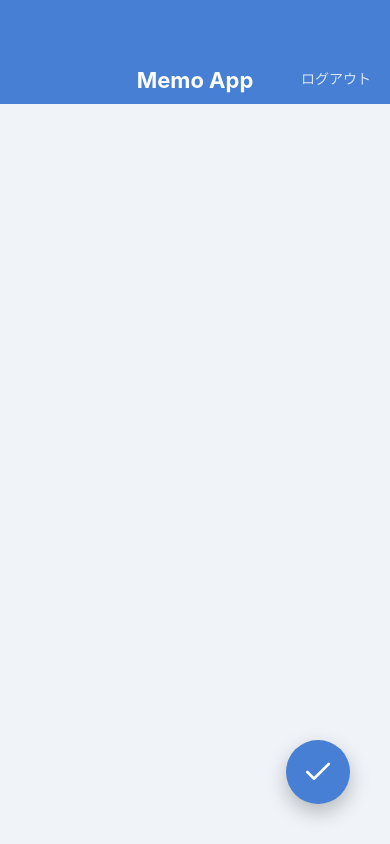
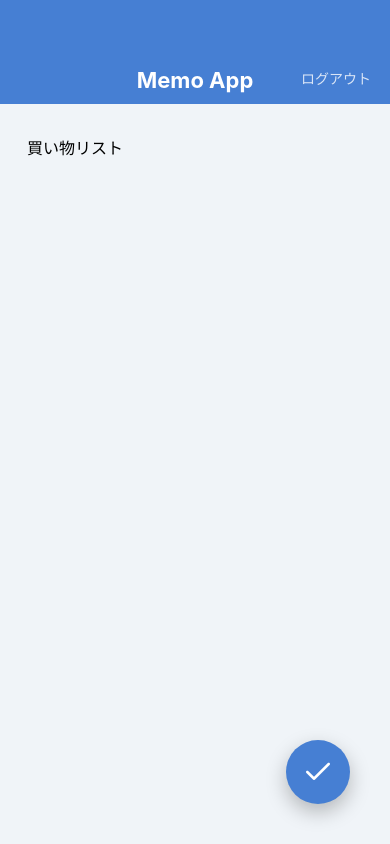
Before and after one commit to tc-hakamata/MemoApp, a React Native app: screen / in a window 390 px wide. Built offline with nearby package versions, Linux system fonts and the light colour scheme.

Commit message:
Replace KeyboardAvoidingView with KeyboardSafeView

```diff
--- a/App.jsx
+++ b/App.jsx
@@ -2,11 +2,11 @@
 
 // import MemoListScreen from './src/screens/MemoListScreen';
 // import MemoDetailScreen from './src/screens/MemoDetailScreen';
-// import MemoEditScreen from './src/screens/MemoEditScreen';
-import MemoCreateScreen from './src/screens/MemoCreateScreen';
+import MemoEditScreen from './src/screens/MemoEditScreen';
+// import MemoCreateScreen from './src/screens/MemoCreateScreen';
 
 export default function App() {
   return (
-    <MemoCreateScreen />
+    <MemoEditScreen />
   );
 }
--- /dev/null
+++ b/src/components/KeyboardSafeView.jsx
@@ -0,0 +1,76 @@
+import React, { useRef, useState, useEffect } from 'react';
+import { Keyboard, Dimensions, Animated } from 'react-native';
+
+/* eslint-disable-next-line */
+export default function KeyboardSafeView({ children, style }) {
+  const initialViewHeight = useRef(null);
+  const animatedViewHeight = useRef(null);
+  const [viewHeight, setViewHeight] = useState(null);
+
+  useEffect(() => {
+    const showSub = Keyboard.addListener('keyboardDidShow', handleShow);
+    const hideSub = Keyboard.addListener('keyboardDidHide', handleHide);
+    return () => {
+      showSub.remove();
+      hideSub.remove();
+    };
+  }, []);
+
+  useEffect(() => {
+    if (
+      [initialViewHeight, animatedViewHeight, viewHeight].some(
+        (val) => val === null,
+      )
+    ) {
+      return;
+    }
+    // height is not supported with useNativeDriver: true
+    // https://github.com/react-native-community/react-native-modal/issues/163
+    if (viewHeight === initialViewHeight.current) {
+      Animated.timing(animatedViewHeight.current, {
+        toValue: initialViewHeight.current,
+        duration: 300,
+        useNativeDriver: false,
+      }).start();
+    } else {
+      Animated.timing(animatedViewHeight.current, {
+        toValue: viewHeight,
+        duration: 300,
+        useNativeDriver: false,
+      }).start();
+    }
+  }, [viewHeight]);
+
+  const handleShow = ({ endCoordinates }) => {
+    if (endCoordinates.height && initialViewHeight.current) {
+      const keyboardHeight = Dimensions.get('window').height - endCoordinates.screenY;
+      setViewHeight(initialViewHeight.current - keyboardHeight);
+    }
+  };
+
+  const handleHide = () => {
+    setViewHeight(initialViewHeight.current);
+  };
+
+  const handleLayout = ({ nativeEvent }) => {
+    if (!initialViewHeight.current) {
+      const { height } = nativeEvent.layout;
+      // keep viewHeight as null not to trigger useEffect on mounting.
+      // Don't do this: setViewHeight(height);
+      initialViewHeight.current = height;
+      animatedViewHeight.current = new Animated.Value(height);
+    }
+  };
+
+  const animatedStyle = viewHeight
+    ? {
+      height: animatedViewHeight.current,
+      flex: 0,
+    }
+    : {};
+  return (
+    <Animated.View style={[style, animatedStyle]} onLayout={handleLayout}>
+      {children}
+    </Animated.View>
+  );
+}
--- a/src/screens/MemoCreateScreen.jsx
+++ b/src/screens/MemoCreateScreen.jsx
@@ -3,21 +3,21 @@
   View,
   StyleSheet,
   TextInput,
-  KeyboardAvoidingView,
 } from 'react-native';
 
 import AppBar from '../components/AppBar';
 import CircleButton from '../components/CircleButton';
+import KeyboardSafeView from '../components/KeyboardSafeView';
 
 export default function MemoCreateScreen() {
   return (
-    <KeyboardAvoidingView style={styles.container} behavior="height">
+    <KeyboardSafeView style={styles.container}>
       <AppBar />
       <View style={styles.inputContainer}>
         <TextInput value="" multiline style={styles.input} />
       </View>
       <CircleButton name="check" />
-    </KeyboardAvoidingView>
+    </KeyboardSafeView>
   );
 }
 
--- a/src/screens/MemoEditScreen.jsx
+++ b/src/screens/MemoEditScreen.jsx
@@ -3,21 +3,21 @@
   View,
   StyleSheet,
   TextInput,
-  KeyboardAvoidingView,
 } from 'react-native';
 
 import AppBar from '../components/AppBar';
 import CircleButton from '../components/CircleButton';
+import KeyboardSafeView from '../components/KeyboardSafeView';
 
 export default function MemoEditScreen() {
   return (
-    <KeyboardAvoidingView style={styles.container} behavior="height">
+    <KeyboardSafeView style={styles.container}>
       <AppBar />
       <View style={styles.inputContainer}>
         <TextInput value="買い物リスト" multiline style={styles.input} />
       </View>
       <CircleButton name="check" />
-    </KeyboardAvoidingView>
+    </KeyboardSafeView>
   );
 }
 
```
